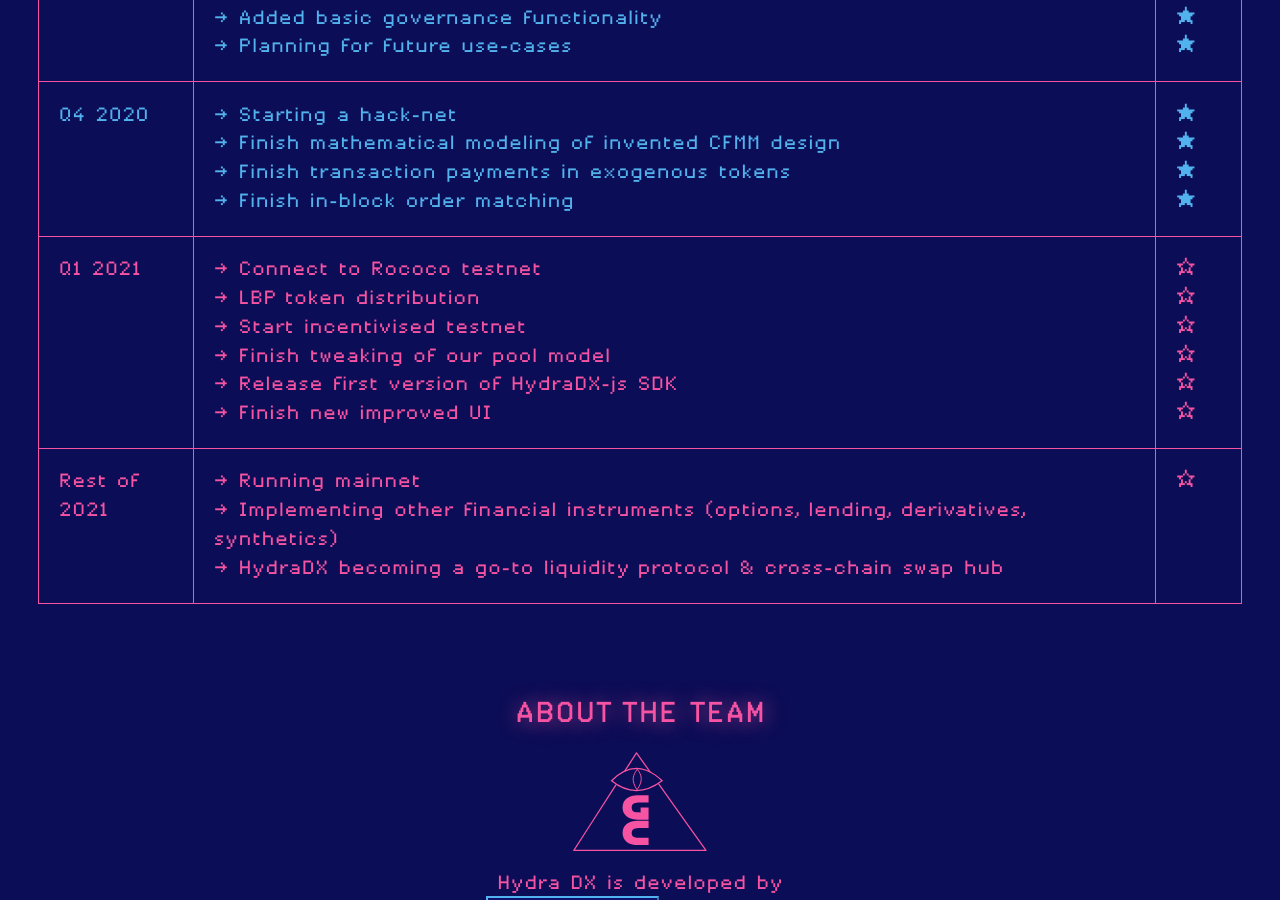
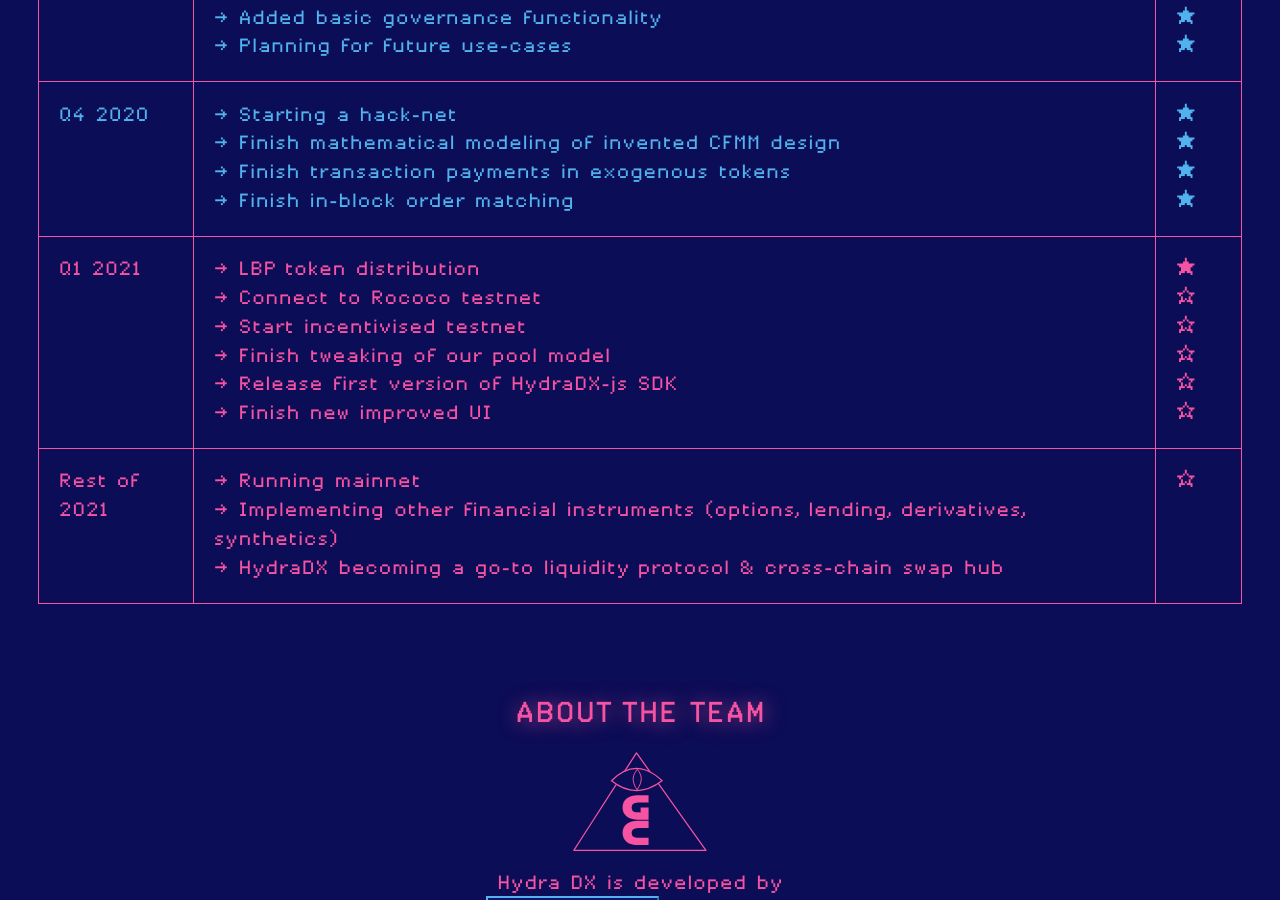
Before and after one commit to galacticcouncil/HydraDX-web-old, a Jekyll site: the page built from index.html, in a window 1280 px wide and 900 px high, scrolled down 3584 px. Built offline with Jekyll 4.4.1, drawn with Linux system fonts in a browser that asks for light colours.

Commit message:
Update index.html

```diff
--- a/index.html
+++ b/index.html
@@ -141,15 +141,15 @@ layout: default
       <div class="row">
         <div class="when">Q1 2021</div>
         <div class="name">
+          → LBP token distribution <br />
           → Connect to Rococo testnet <br />
-          → LBP token distribution <br />
           → Start incentivised testnet <br />
           → Finish tweaking of our pool model<br />
           → Release first version of HydraDX-js SDK <br />
           → Finish new improved UI
         </div>
         <div class="complete">
-          ☆<br />
+          ★<br />
           ☆<br />
           ☆<br />
           ☆<br />
```
